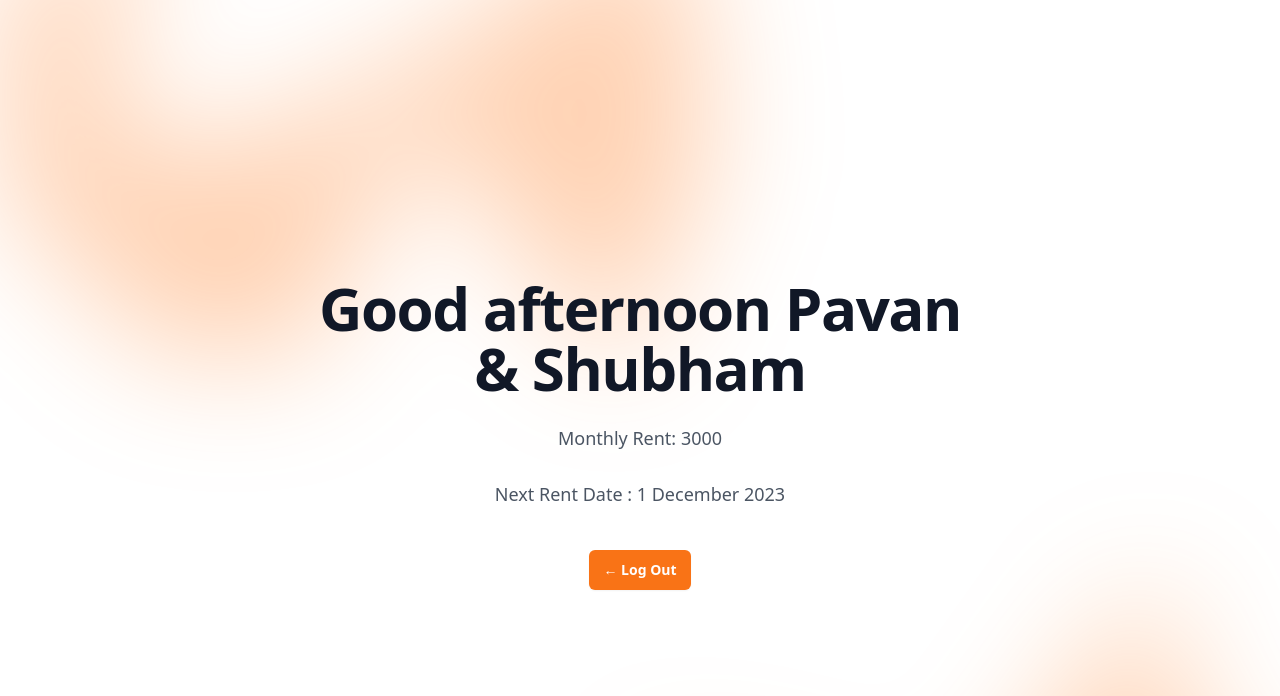
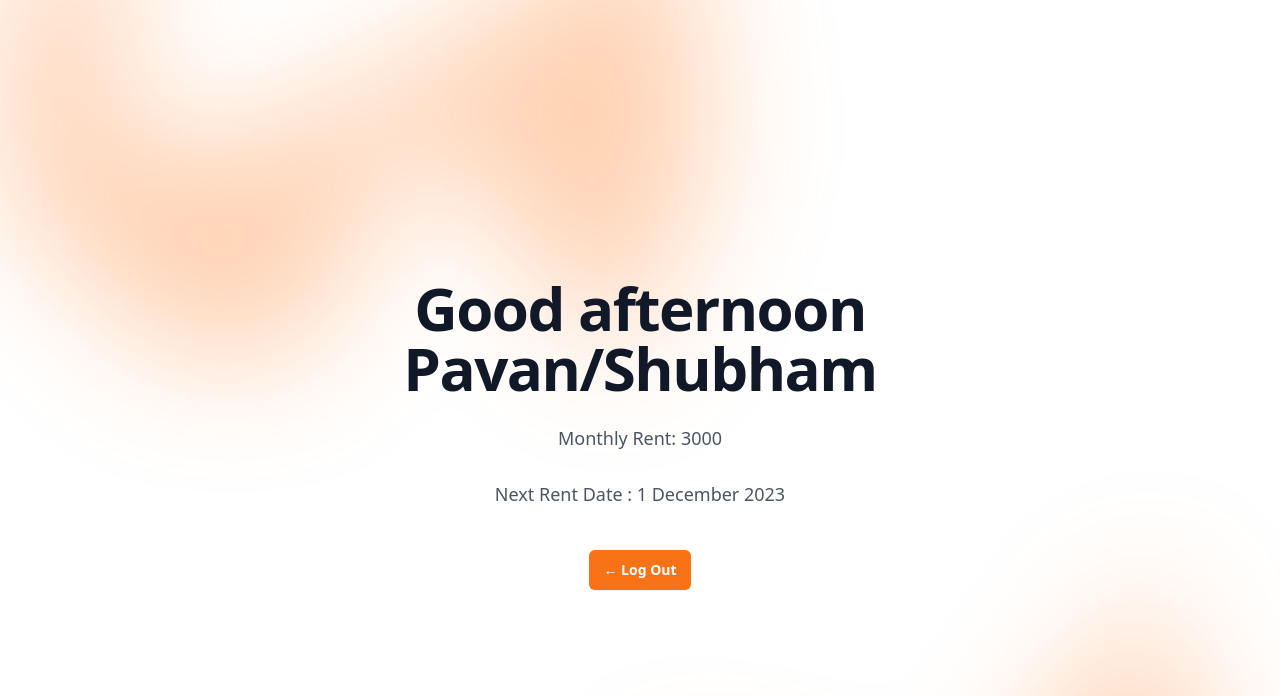
Before and after one commit to AnjaniHomes/Tenant-AnjaniHomes, a plain HTML site: page pss9834thwdfotgwe98prt9wp8re3th.html in a window 1280 px wide. Shown: the part 104-800 px from the top of the page. Drawn offline with nearby package versions, Linux system fonts and the light colour scheme.

Commit message:
Update pss9834thwdfotgwe98prt9wp8re3th.html

```diff
--- a/pss9834thwdfotgwe98prt9wp8re3th.html
+++ b/pss9834thwdfotgwe98prt9wp8re3th.html
@@ -98,7 +98,7 @@
                             } else {
                                 greeting = "Good evening";
                             } document.write(greeting);</script>
-                        Pavan & Shubham
+                        Pavan/Shubham
                     </h1>
                     <p class="mt-6 text-lg leading-8 text-gray-600">Monthly Rent: 3000</p>
                     <!-- <p class="mt-6 text-lg leading-8 text-gray-600">Electricity Unit: 10 per unit</p>
```
